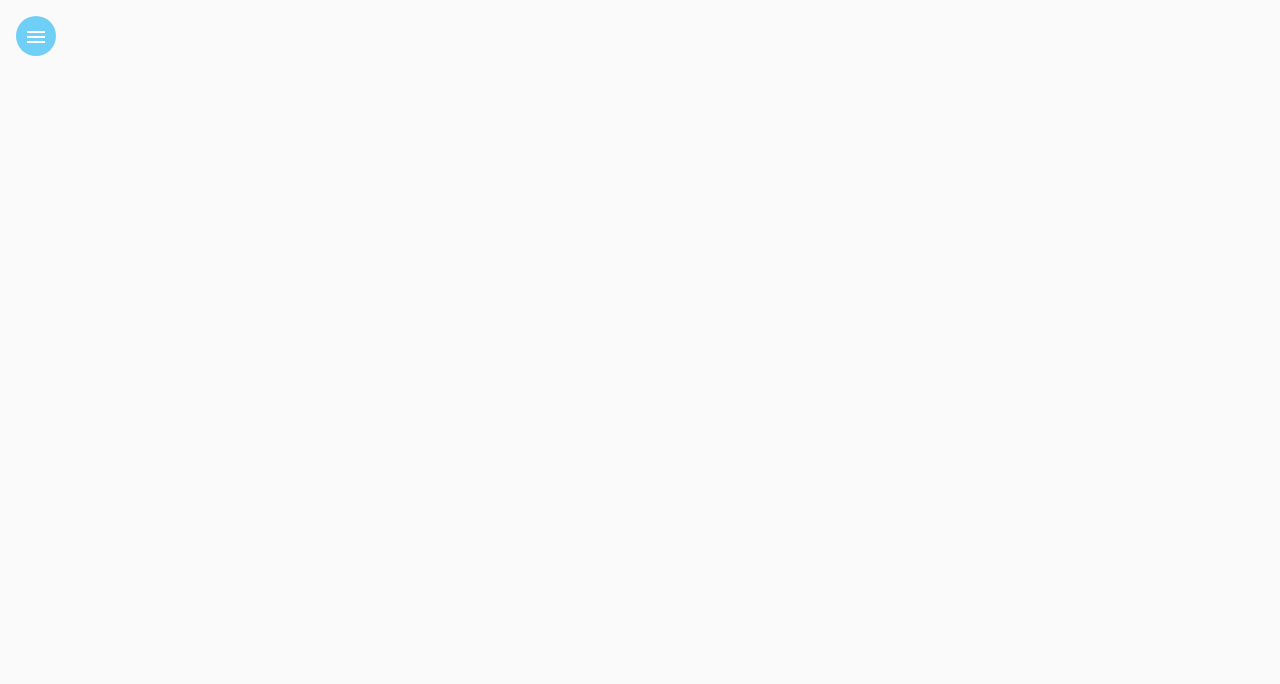
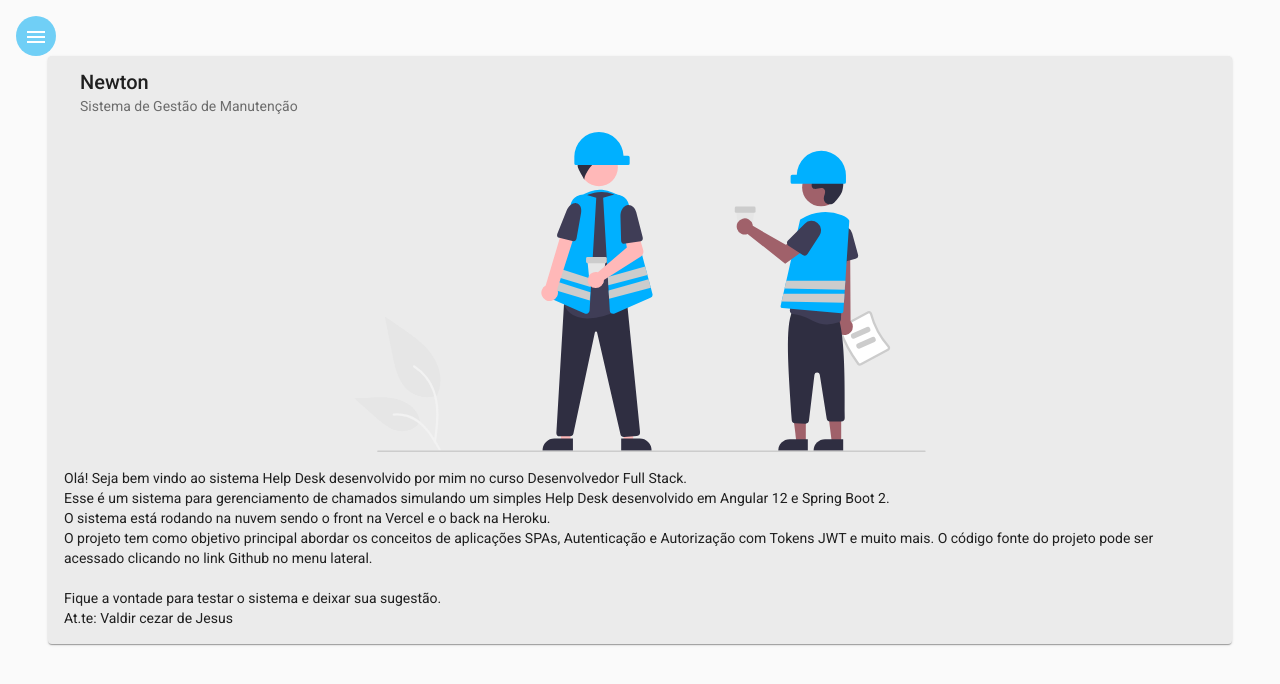
Before and after one commit to thay-oliveira96/Frontend-Projeto-Base, an Angular app: page /home in a window 1280 px wide. Shown: the top 684 px of the page. Built offline with nearby package versions, Linux system fonts and the light colour scheme.

Commit message:
Estilização de Componente Home

```diff
--- a/src/app/components/home/home.component.css
+++ b/src/app/components/home/home.component.css
@@ -0,0 +1,9 @@
+.card {
+    width: 90%;
+    margin: auto;
+    background-color: rgb(235, 235, 235);
+}
+
+img {
+    height: 20rem;
+}
--- a/src/app/components/home/home.component.html
+++ b/src/app/components/home/home.component.html
@@ -1 +1,18 @@
-<p>home works!</p>
+<mat-card class="card">
+    <mat-card-header>
+      <mat-card-title>Newton</mat-card-title>
+      <mat-card-subtitle>Sistema de Gestão de Manutenção</mat-card-subtitle>
+    </mat-card-header>
+    <img mat-card-image src="assets/img/home-image.svg" alt="Image Home Help Desk">
+    <mat-card-content>
+      <p>
+        Olá! Seja bem vindo ao sistema Help Desk desenvolvido por mim no curso Desenvolvedor Full Stack.<br />
+      Esse é um sistema para gerenciamento de chamados simulando um simples Help Desk desenvolvido em Angular 12 e
+      Spring Boot 2. <br />O sistema está rodando na nuvem sendo o front na Vercel e o back na Heroku.<br />
+      O projeto tem como objetivo principal abordar os conceitos de aplicações SPAs, Autenticação e Autorização com
+      Tokens JWT e muito mais. O código fonte do projeto pode ser acessado clicando no link Github no menu lateral.
+      <br /><br /> Fique a vontade para testar o sistema e deixar sua sugestão.
+      <br /> At.te: Valdir cezar de Jesus
+      </p>
+    </mat-card-content>
+  </mat-card>
--- a/src/app/components/nav/nav.component.html
+++ b/src/app/components/nav/nav.component.html
@@ -29,5 +29,7 @@
       <button class="menu mat-elevation-v8" (click)="drawer.toggle()" mat-icon-button>
         <mat-icon>menu</mat-icon>
       </button>
+      <router-outlet></router-outlet>
     </div>
+
   </mat-drawer-container>
```
Also changed, not shown: src/assets/img/home-image.svg (added).
